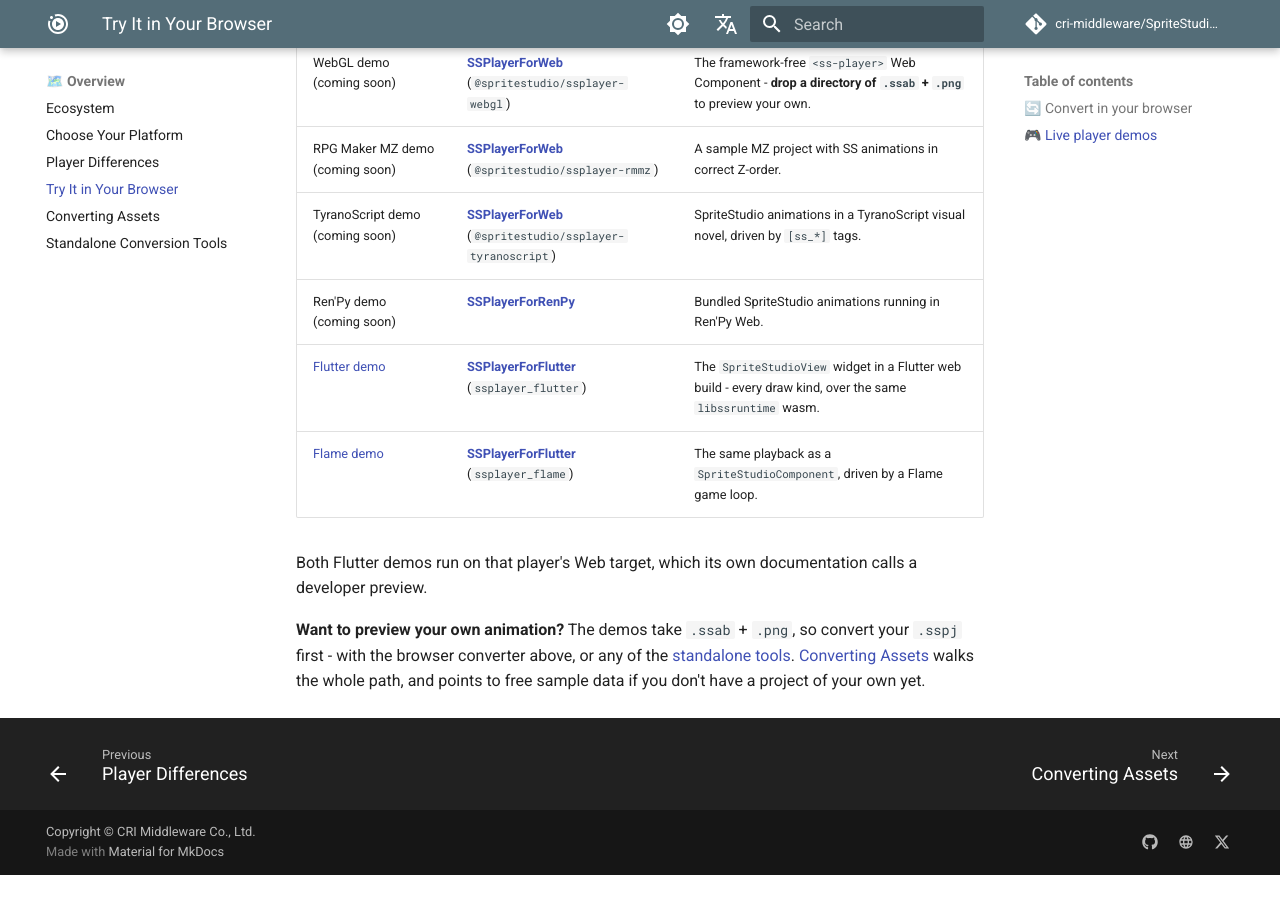
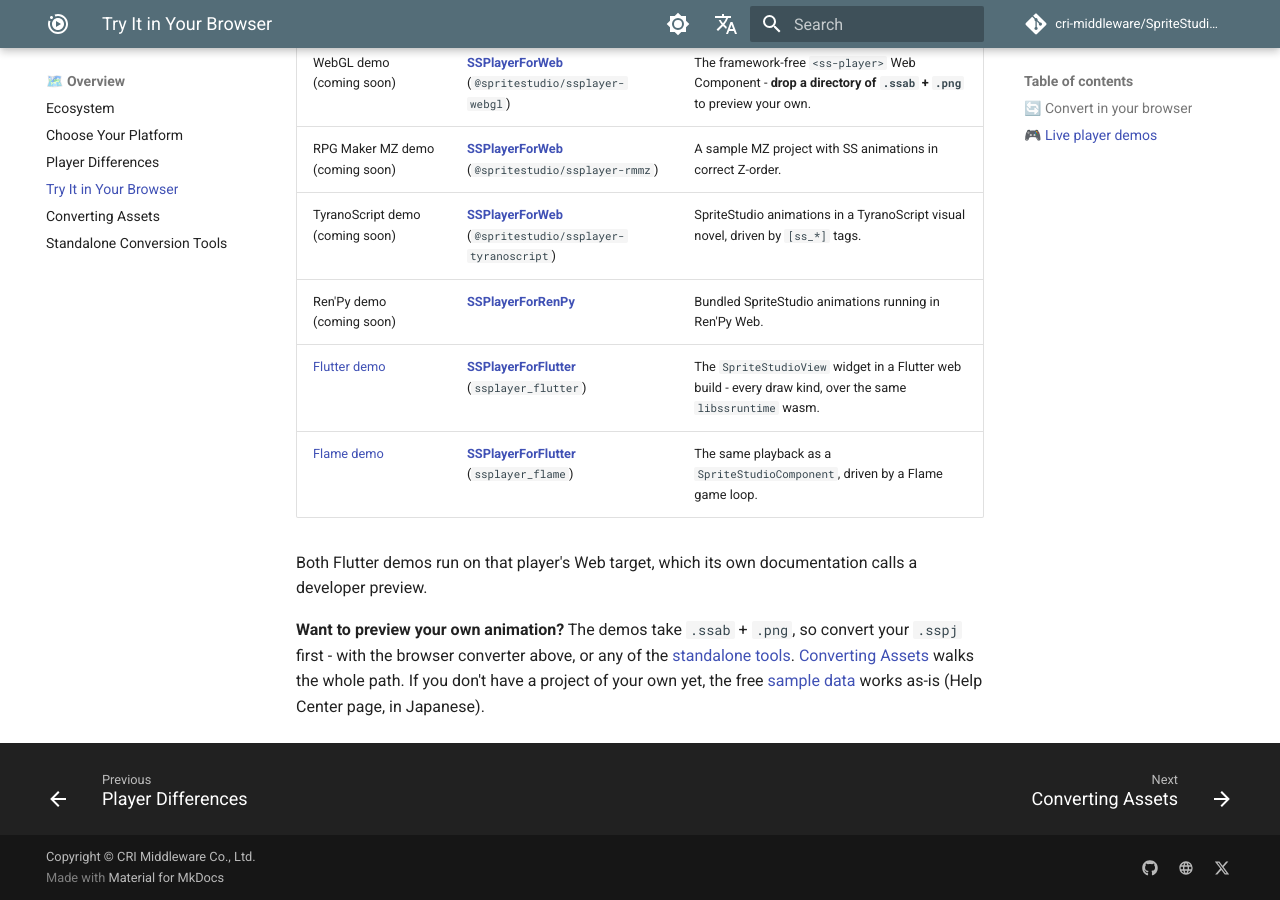
Before and after one commit to cri-middleware/SpriteStudio-Docs, an MkDocs documentation site: the page built from docs/en/overview/try-it.md, in a window 1280 px wide and 900 px high, scrolled down 759 px. Built offline with MkDocs 1.6.1 and Material for MkDocs 9.7.7, drawn with Linux system fonts in a browser that asks for light colours; comment, search, counter and statistics services are not loaded; before the commit the page ends 1634 px from its top, so only the background shows below that.

Commit message:
docs: put the sample link on the page a newcomer opens first
conversion.md already points at the free sample data, but that page is
reached only once the reader knows they need a .sspj. Someone meeting
SpriteStudio for the first time needs it earlier -- the same change is
going into all seven players.

The portal home now carries it beside the "try it in a browser" line, in
the same one-line form. try-it.md already gestured at the sample data
without linking it ("points to free sample data", "そこから辿れます"); it
now links it directly, since that page is where a reader discovers the
demos take .ssab and their own project does not.

```diff
--- a/docs/en/overview/try-it.md
+++ b/docs/en/overview/try-it.md
@@ -33,5 +33,6 @@ developer preview.
 **Want to preview your own animation?** The demos take `.ssab` + `.png`, so convert your `.sspj`
 first - with the browser converter above, or any of the
 [standalone tools](./convert-with-a-standalone-tool.md).
-[Converting Assets](./conversion.md) walks the whole path, and points to free sample data if you
-don't have a project of your own yet.
+[Converting Assets](./conversion.md) walks the whole path. If you don't have a project of your
+own yet, the free [sample data](https://www.webtech.co.jp/help/ja/spritestudio7/download/sample/) works
+as-is (Help Center page, in Japanese).
```
Also changed, not shown: docs/en/index.md (+5 -0 lines), docs/ja/index.md (+5 -0 lines), docs/ja/overview/try-it.md (+3 -2 lines).
